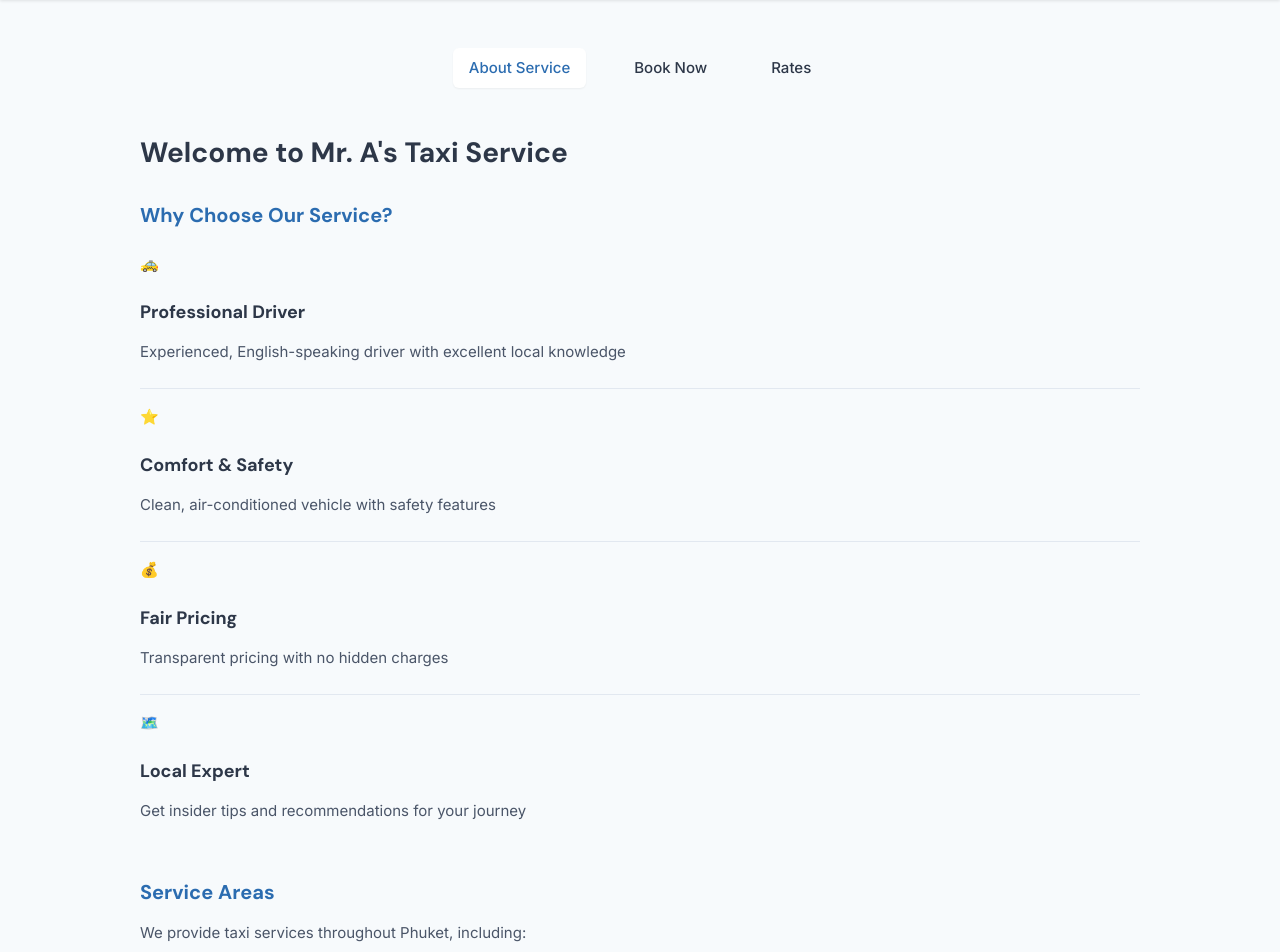
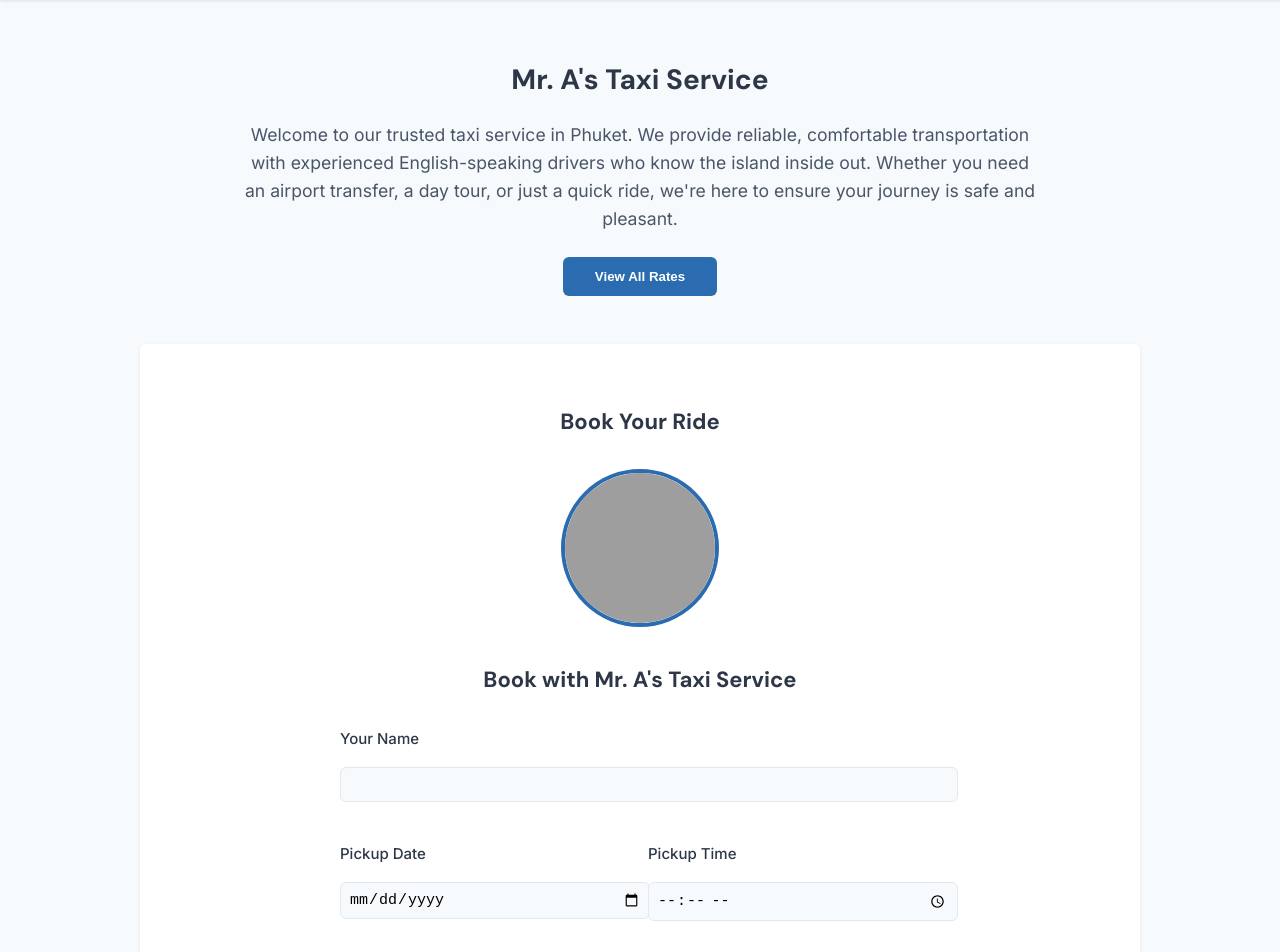
Before and after one commit to MorganCSIT/mangotreevillamaps, a React (Vite) app: page /taxi-service in a window 1280 px wide. Before the commit this address led to /taxi-service/info. Shown: the part 80-1032 px from the top of the page. Built offline with nearby package versions, Linux system fonts and the light colour scheme; grey boxes are pictures that could not be loaded.

Commit message:
changed transport page

```diff
--- a/src/components/Activities/BookingModal.jsx
+++ b/src/components/Activities/BookingModal.jsx
@@ -2,8 +2,8 @@ import React, { useState } from 'react';
 
 const BookingModal = ({ isOpen, onClose, activity }) => {
   const [formData, setFormData] = useState({
-    numPeople: 1,
-    names: [''],
+    numPeople: '',
+    names: [],
     excursionDate: '',
     paymentDateTime: '',
     notes: ''
@@ -55,11 +55,11 @@ ${formData.notes ? `Questions/Notes: ${formData.notes}` : ''}`;
               max="10"
               value={formData.numPeople}
               onChange={e => {
-                const num = parseInt(e.target.value);
+                const num = parseInt(e.target.value) || '';
                 setFormData({
                   ...formData,
                   numPeople: num,
-                  names: Array(num).fill('')
+                  names: num ? Array(num).fill('') : []
                 });
               }}
             />
--- a/src/components/EssentialInfo/EssentialInfo.jsx
+++ b/src/components/EssentialInfo/EssentialInfo.jsx
@@ -1,5 +1,5 @@
 import React from 'react';
-import { FaMapMarkedAlt, FaWater, FaCloudRain, FaCompass, FaQuestionCircle } from 'react-icons/fa';
+import { FaMapMarkedAlt, FaWater, FaCloudRain, FaCompass, FaQuestionCircle, FaTaxi } from 'react-icons/fa';
 import './EssentialInfo.css';
 
 const EssentialInfo = () => {
@@ -9,6 +9,12 @@ const EssentialInfo = () => {
       title: "Island Map Guide",
       description: "A list of categorized maps of Phuket.",
       url: "/map/1"
+    },
+    {
+      icon: <FaTaxi />,
+      title: "Transport Service",
+      description: "Book reliable transportation with our trusted local driver.",
+      url: "/taxi-service"
     },
     {
       icon: <FaWater />,
--- a/src/components/Header/Header.jsx
+++ b/src/components/Header/Header.jsx
@@ -9,6 +9,10 @@ const Header = () => {
   useEffect(() => {
     setIsMobileMenuOpen(false);
   }, []);
+
+  const handleLinkClick = () => {
+    setIsMobileMenuOpen(false);
+  };
 
   return (
     <header className="header">
@@ -26,16 +30,32 @@ const Header = () => {
         </button>
 
         <div className={`nav-links ${isMobileMenuOpen ? 'mobile-menu-open' : ''}`}>
-          <NavLink to="/map/1" className={({isActive}) => `nav-link ${isActive ? 'active' : ''}`}>
+          <NavLink
+            to="/map/1"
+            className={({isActive}) => `nav-link ${isActive ? 'active' : ''}`}
+            onClick={handleLinkClick}
+          >
             Island Map Guide
           </NavLink>
-          <NavLink to="/activities" className={({isActive}) => `nav-link ${isActive ? 'active' : ''}`}>
+          <NavLink
+            to="/activities"
+            className={({isActive}) => `nav-link ${isActive ? 'active' : ''}`}
+            onClick={handleLinkClick}
+          >
             Activities
           </NavLink>
-          <NavLink to="/taxi-service" className={({isActive}) => `nav-link ${isActive ? 'active' : ''}`}>
+          <NavLink
+            to="/taxi-service"
+            className={({isActive}) => `nav-link ${isActive ? 'active' : ''}`}
+            onClick={handleLinkClick}
+          >
             Transport
           </NavLink>
-          <NavLink to="/faq" className={({isActive}) => `nav-link ${isActive ? 'active' : ''}`}>
+          <NavLink
+            to="/faq"
+            className={({isActive}) => `nav-link ${isActive ? 'active' : ''}`}
+            onClick={handleLinkClick}
+          >
             FAQ
           </NavLink>
         </div>
--- /dev/null
+++ b/src/components/TaxiService/RatesModal.jsx
@@ -0,0 +1,57 @@
+import React from 'react';
+
+const ratesData = [
+  { destination: 'Phuket Airport', price: '1000' },
+  { destination: 'Patong Beach', price: '800' },
+  { destination: 'Kata Beach', price: '900' },
+  { destination: 'Karon Beach', price: '850' },
+  { destination: 'Phuket Old Town', price: '600' },
+  { destination: 'Big Buddha', price: '700' },
+  { destination: 'Chalong Temple', price: '650' },
+  { destination: 'Promthep Cape', price: '900' },
+  { destination: 'Surin Beach', price: '1000' },
+  { destination: 'Bang Tao Beach', price: '1100' },
+  { destination: 'Nai Harn Beach', price: '950' },
+  { destination: 'Rawai Beach', price: '900' },
+  { destination: 'Central Festival', price: '600' },
+  { destination: 'Central Floresta', price: '600' },
+  { destination: 'Weekend Market', price: '650' }
+];
+
+const RatesModal = ({ isOpen, onClose }) => {
+  if (!isOpen) return null;
+
+  return (
+    <div className="modal-overlay" onClick={onClose}>
+      <div className="modal-content" onClick={e => e.stopPropagation()}>
+        <button className="modal-close" onClick={onClose}>&times;</button>
+
+        <div className="modal-header">
+          <h2>Taxi Rates</h2>
+          <p className="rates-note">* Prices are in Thai Baht (฿) and may vary based on time and season</p>
+        </div>
+
+        <div className="rates-table-container">
+          <table className="rates-table">
+            <thead>
+              <tr>
+                <th>Destination</th>
+                <th>Price (฿)</th>
+              </tr>
+            </thead>
+            <tbody>
+              {ratesData.map((rate, index) => (
+                <tr key={index}>
+                  <td>{rate.destination}</td>
+                  <td>{rate.price}</td>
+                </tr>
+              ))}
+            </tbody>
+          </table>
+        </div>
+      </div>
+    </div>
+  );
+};
+
+export default RatesModal;
--- a/src/components/TaxiService/TaxiService.css
+++ b/src/components/TaxiService/TaxiService.css
@@ -1,8 +1,201 @@
 .taxi-service-container {
-  max-width: 1000px; /* Reduced from 1200px */
+  max-width: 1000px;
   margin: 0 auto;
-  padding: 1.5rem;
+  padding: 2rem 1.5rem;
   width: 95%;
 }
 
-/* Rest of the TaxiService.css remains the same */
+.taxi-content {
+  display: flex;
+  flex-direction: column;
+  gap: 3rem;
+}
+
+/* Info Section */
+.taxi-info-section {
+  text-align: center;
+  max-width: 800px;
+  margin: 0 auto;
+}
+
+.service-description {
+  font-size: 1.1rem;
+  line-height: 1.6;
+  color: var(--text-light);
+  margin: 1.5rem 0;
+}
+
+.view-rates-button {
+  background: var(--primary);
+  color: white;
+  border: none;
+  padding: 0.75rem 2rem;
+  border-radius: var(--border-radius);
+  font-weight: 600;
+  cursor: pointer;
+  transition: all 0.2s;
+}
+
+.view-rates-button:hover {
+  background: var(--primary-dark);
+  transform: translateY(-1px);
+}
+
+/* Modal Styles */
+.modal-overlay {
+  position: fixed;
+  top: 0;
+  left: 0;
+  right: 0;
+  bottom: 0;
+  background: rgba(0, 0, 0, 0.5);
+  display: flex;
+  align-items: center;
+  justify-content: center;
+  z-index: 1000;
+  padding: 1rem;
+}
+
+.modal-content {
+  background: var(--surface);
+  border-radius: var(--border-radius);
+  padding: 2rem;
+  width: 100%;
+  max-width: 600px;
+  max-height: 90vh;
+  overflow-y: auto;
+  position: relative;
+}
+
+.modal-close {
+  position: absolute;
+  top: 1rem;
+  right: 1rem;
+  background: none;
+  border: none;
+  font-size: 1.5rem;
+  cursor: pointer;
+  color: var(--text-light);
+  padding: 0.5rem;
+}
+
+.modal-header {
+  text-align: center;
+  margin-bottom: 1.5rem;
+}
+
+.rates-note {
+  font-size: 0.875rem;
+  color: var(--text-light);
+  margin-top: 0.5rem;
+}
+
+/* Rates Table */
+.rates-table-container {
+  overflow-x: auto;
+}
+
+.rates-table {
+  width: 100%;
+  border-collapse: collapse;
+  margin-top: 1rem;
+}
+
+.rates-table th,
+.rates-table td {
+  padding: 0.75rem 1rem;
+  text-align: left;
+  border-bottom: 1px solid var(--border-color);
+}
+
+.rates-table th {
+  background: var(--background);
+  font-weight: 600;
+  color: var(--text);
+}
+
+.rates-table td {
+  color: var(--text-light);
+}
+
+.rates-table tr:last-child td {
+  border-bottom: none;
+}
+
+/* Booking Section */
+.taxi-booking-section {
+  background: var(--surface);
+  padding: 2rem;
+  border-radius: var(--border-radius);
+  box-shadow: var(--shadow);
+}
+
+.taxi-booking-section h2 {
+  text-align: center;
+  margin-bottom: 2rem;
+}
+
+/* Form Styling */
+.booking-form-container {
+  max-width: 600px;
+  margin: 0 auto;
+}
+
+.profile-section {
+  text-align: center;
+  margin-bottom: 2rem;
+}
+
+.form-group {
+  margin-bottom: 1.5rem;
+}
+
+.form-group label {
+  display: block;
+  margin-bottom: 0.5rem;
+  font-weight: 500;
+}
+
+.form-input {
+  width: 100%;
+  padding: 0.75rem;
+  border: 1px solid var(--border-color);
+  border-radius: var(--border-radius);
+  background: var(--background);
+}
+
+.form-row {
+  display: grid;
+  grid-template-columns: 1fr 1fr;
+  gap: 1rem;
+}
+
+.submit-button {
+  width: 100%;
+  padding: 1rem;
+  background: var(--primary);
+  color: white;
+  border: none;
+  border-radius: var(--border-radius);
+  font-weight: 600;
+  cursor: pointer;
+  transition: background 0.2s;
+}
+
+.submit-button:hover {
+  background: var(--primary-dark);
+}
+
+@media (max-width: 768px) {
+  .taxi-service-container {
+    padding: 1rem;
+  }
+
+  .modal-content {
+    padding: 1.5rem;
+  }
+
+  .taxi-booking-section {
+    padding: 1.5rem;
+  }
+}
--- a/src/components/TaxiService/TaxiServicePage.jsx
+++ b/src/components/TaxiService/TaxiServicePage.jsx
@@ -1,22 +1,39 @@
-import React from 'react';
-import { Routes, Route, Navigate } from 'react-router-dom';
-import TaxiNavigation from './TaxiNavigation';
+import React, { useState } from 'react';
 import TaxiBookingForm from './TaxiBookingForm';
-import TaxiServiceInfo from './TaxiServiceInfo';
-import TaxiRates from './TaxiRates';
+import RatesModal from './RatesModal';
 import './TaxiService.css';
 
 const TaxiServicePage = () => {
+  const [isRatesModalOpen, setRatesModalOpen] = useState(false);
+
   return (
     <div className="taxi-service-container">
-      <TaxiNavigation />
-      <div className="taxi-service-content">
-        <Routes>
-          <Route path="/info" element={<TaxiServiceInfo />} />
-          <Route path="/book" element={<TaxiBookingForm />} />
-          <Route path="/rates" element={<TaxiRates />} />
-          <Route path="/" element={<Navigate replace to="/taxi-service/info" />} />
-        </Routes>
+      <div className="taxi-content">
+        <section className="taxi-info-section">
+          <h1>Mr. A's Taxi Service</h1>
+          <p className="service-description">
+            Welcome to our trusted taxi service in Phuket. We provide reliable, comfortable
+            transportation with experienced English-speaking drivers who know the island inside out.
+            Whether you need an airport transfer, a day tour, or just a quick ride, we're here to
+            ensure your journey is safe and pleasant.
+          </p>
+          <button
+            className="view-rates-button"
+            onClick={() => setRatesModalOpen(true)}
+          >
+            View All Rates
+          </button>
+        </section>
+
+        <section className="taxi-booking-section">
+          <h2>Book Your Ride</h2>
+          <TaxiBookingForm />
+        </section>
+
+        <RatesModal
+          isOpen={isRatesModalOpen}
+          onClose={() => setRatesModalOpen(false)}
+        />
       </div>
     </div>
   );
```
